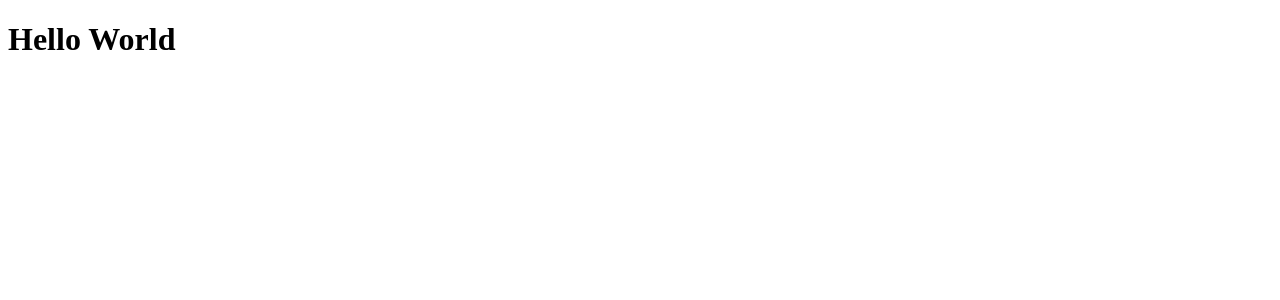
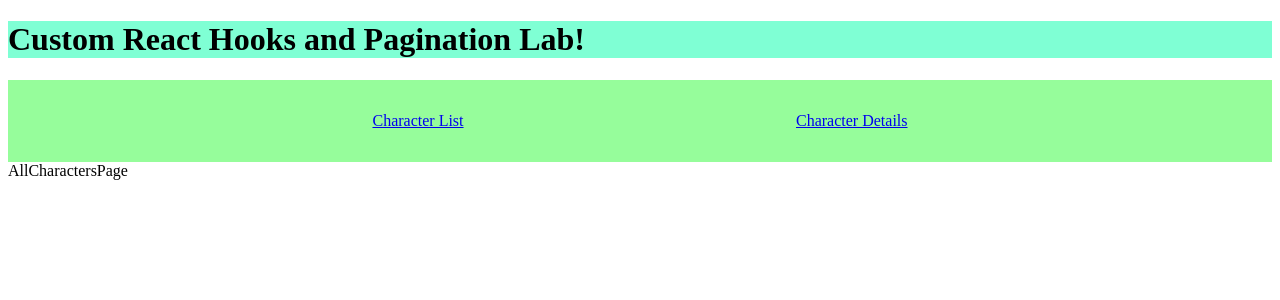
Before and after one commit to katiepdx/custom-hooks-pagination-lab, a React app: page / in a window 1280 px wide. Shown: the top 300 px of the page. Built offline with nearby package versions, Linux system fonts and the light colour scheme.

Commit message:
add Router and basic styles

```diff
--- a/package.json
+++ b/package.json
@@ -58,6 +58,7 @@
   },
   "dependencies": {
     "react": "^17.0.1",
-    "react-dom": "^17.0.1"
+    "react-dom": "^17.0.1",
+    "react-router-dom": "^5.2.0"
   }
 }
--- /dev/null
+++ b/src/components/app/App.css
@@ -0,0 +1,11 @@
+h1 {
+  background-color: aquamarine;
+}
+
+nav {
+  display: flex;
+  background-color: rgb(150, 253, 155);
+  list-style: none;
+  justify-content: space-evenly;
+  padding: 2rem;
+}
--- a/src/components/app/App.jsx
+++ b/src/components/app/App.jsx
@@ -1,5 +1,37 @@
 import React from 'react';
+import {
+  BrowserRouter as Router,
+  Route,
+  Switch,
+  Link
+} from 'react-router-dom'
+import AllCharactersPage from './pages/AllCharactersPage'
+import CharacterDetailPage from './pages/CharacterDetailPage';
+import './App.css'
+
+// set up router nav links
 
 export default function App() {
-  return <h1>Hello World</h1>;
+  return (
+    <>
+      <h1>Custom React Hooks and Pagination Lab!</h1>
+      <Router>
+        <nav>
+          <li><Link to="/">Character List</Link></li>
+          <li><Link to="/details">Character Details</Link></li>
+        </nav>
+
+        <Switch>
+          <Route
+            exact path="/"
+            render={(routerProps) => <AllCharactersPage {...routerProps} />}
+          />
+          <Route
+            exact path="/details/"
+            render={(routerProps) => <CharacterDetailPage {...routerProps} />}
+          />
+        </Switch>
+      </Router>
+    </>
+  )
 }
--- /dev/null
+++ b/src/components/app/pages/AllCharactersPage.jsx
@@ -0,0 +1,19 @@
+// list all characters - image (with alt) and name
+// uses custom hooks
+
+import React from 'react'
+import PropTypes from 'prop-types'
+
+const AllCharactersPage = props => {
+  return (
+    <div>
+      AllCharactersPage
+    </div>
+  )
+}
+
+AllCharactersPage.propTypes = {
+
+}
+
+export default AllCharactersPage
--- /dev/null
+++ b/src/components/app/pages/CharacterDetailPage.jsx
@@ -0,0 +1,19 @@
+// character detail page - id, name, gender, status, species, and image
+// uses custom hooks
+
+import React from 'react'
+import PropTypes from 'prop-types'
+
+const CharacterDetailPage = props => {
+  return (
+    <div>
+      CharacterDetailPage
+    </div>
+  )
+}
+
+CharacterDetailPage.propTypes = {
+
+}
+
+export default CharacterDetailPage
--- /dev/null
+++ b/src/components/hooks/charactersHooks.js
@@ -0,0 +1,3 @@
+// useCharacters hook - returns loading state and allCharacters
+
+// useCharacterById(id) hook - returns loading state and singleCharacter
--- /dev/null
+++ b/src/components/services/rickAndMorty-api.js
@@ -0,0 +1,5 @@
+// rick and morty api logic
+
+// getAllCharacters - returns an array of objects (characters {id, name and image})
+
+// getCharacterById(id) hook - returns a single character object { id, name, gender, status, species, and image }
```
Also changed, not shown: 2 other files (tests, documents, lock files or other folders).
